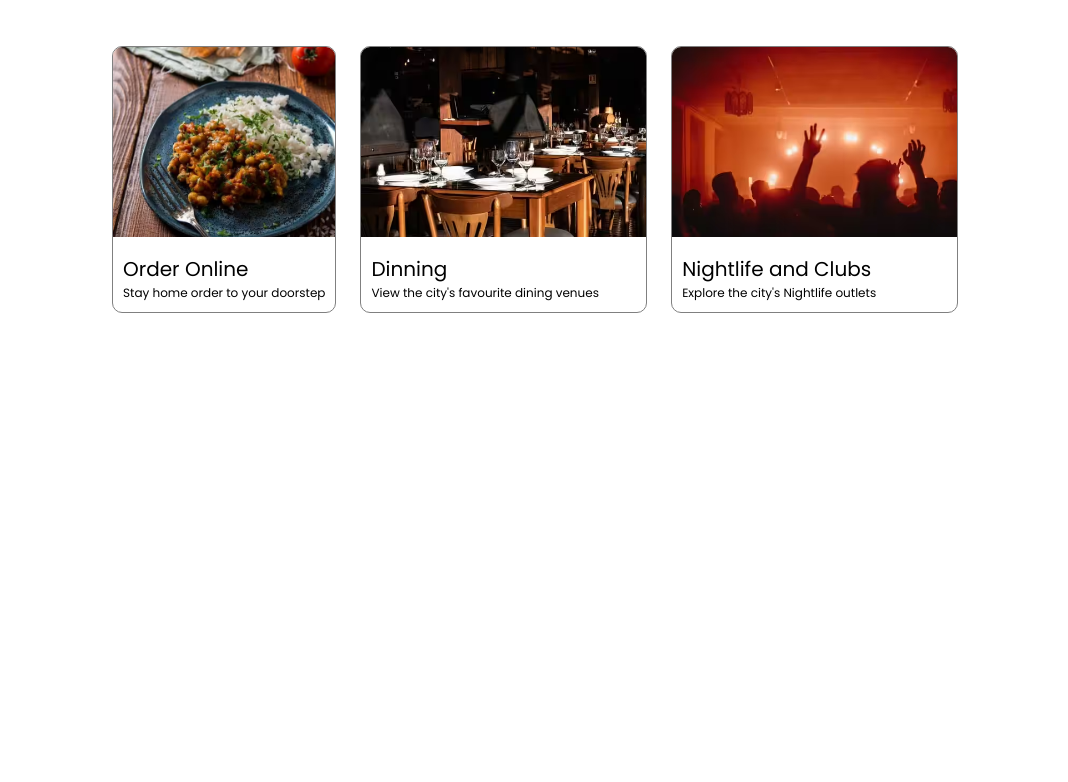
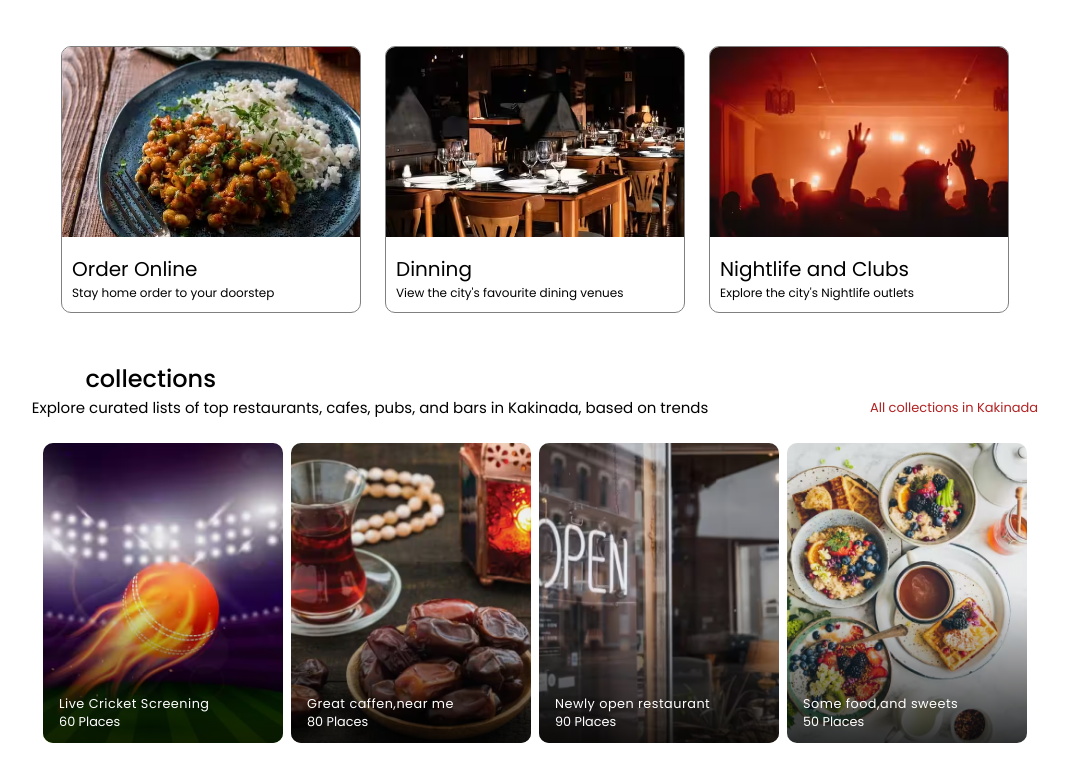
Before and after one commit to srihari996/Zomato_Landing_Clone_B, a plain HTML site: page index.html in a window 1280 px wide. Shown: the part 522-1304 px from the top of the page, without its empty margins (105-1173 px from the left). Before the commit the page ends 883 px from the top, so only its background shows below. Drawn offline with Linux system fonts and the light colour scheme.

Commit message:
Another one add

```diff
--- a/index.html
+++ b/index.html
@@ -78,6 +78,51 @@
               </div>
             </div>
         </section>
+        <section class="container collections">
+          <h1>collections</h1>
+          <div class="sub__heading_container">
+            <span>
+              Explore curated lists of top restaurants, cafes, pubs, and bars in Kakinada, based on trends
+            </span>
+            <span>
+              All collections in Kakinada
+            </span>
+          </div>
+          <div>
+            <div class="collections_card_container">
+              <div class="card card1">
+                <div class="overlay"></div>
+                <div class="content">
+                  <h4>Live Cricket Screening</h4>
+                  <span> 60 Places</span>
+                </div>
+              </div>
 
+            <div class="card card2">
+              <div class="overlay"></div>
+              <div class="content">
+                <h4>Great caffen,near me</h4>
+                <span> 80 Places</span>
+              </div>
+            </div>
+
+            <div class="card card3">
+              <div class="overlay"></div>
+              <div class="content">
+                <h4>Newly open restaurant</h4>
+                <span> 90 Places</span>
+              </div>
+            </div>
+
+            <div class="card card4">
+              <div class="overlay"></div>
+              <div class="content">
+                <h4>Some food,and sweets</h4>
+                <span> 50 Places</span>
+              </div>
+            </div>
+          </div>
+          </div>
+        </section>
     </body>
 </html>
--- a/styles.css
+++ b/styles.css
@@ -135,13 +135,14 @@
 
 .we__offer_card{
     border-radius: 10px;
+    width:300px;
     overflow:hidden;
     /* background-color: aqua; */
     border: 1px solid gray ;
     transition:all 0.46s ease;
 }
 .we__offer_card:hover{
-    transform:scale(1.2);
+    transform:scale(1.1);
     cursor: pointer;
 }
 
@@ -161,3 +162,87 @@
 .we__offer_content p{
     font-size: 12px;
 }
+
+.collections h1{
+    font-weight: 500;
+    margin-left: 7.9rem;
+}
+.collections .sub__heading_container{
+    font-size:15px;
+    display:flex;
+    align-items: center;
+    justify-content: space-around;
+    flex-wrap: wrap;
+    gap: 1rem;
+}
+.sub__heading_container span:nth-child(2){
+    color:firebrick;
+    font-size: 13px;
+    cursor: pointer;
+}
+.collections_card_container{
+    display: flex;
+    align-items: center;
+    justify-content: center;
+    flex-wrap: wrap;
+    gap:0.5rem;
+    margin-top:1.5rem;
+}
+.collections_card_container .card{
+    height:300px;
+    min-width: 240px;
+    background-size: cover;
+    background-position: center;
+    border-radius: 10px;
+    position: relative;
+}
+
+.card1{
+    background-image: url(./images/collection1.jpg);
+}
+
+.card2{
+    background-image: url(./images/collection2.jpg);
+}
+
+.card3{
+    background-image: url(./images/collection3.jpg);
+}
+
+.card4{
+    background-image: url(./images/collection4.jpg);
+}
+
+.overlay{
+    width: 100%;
+    height: 100%;
+    position: absolute;
+    top:0;
+    left:0;
+    border-radius: 10px;
+    background: linear-gradient(
+        0deg,
+        rgba(0,0,0,0.8) 0%,
+        rgba(0,0,0,0.05) 50%,
+        rgba(0,0,0,0.05) 85%
+    );
+}
+
+.collections_card_container .card .content{
+    position:absolute;
+    bottom:0;
+    left:0;
+    color: white;
+    padding: 12px 16px;
+    font-size: 0.8rem;
+    z-index: 5;
+}
+
+.content h4{
+    font-weight: 400;
+    letter-spacing: 0.5px;
+}
+
+/* .collections h1{
+    display: contents;
+} */
```
